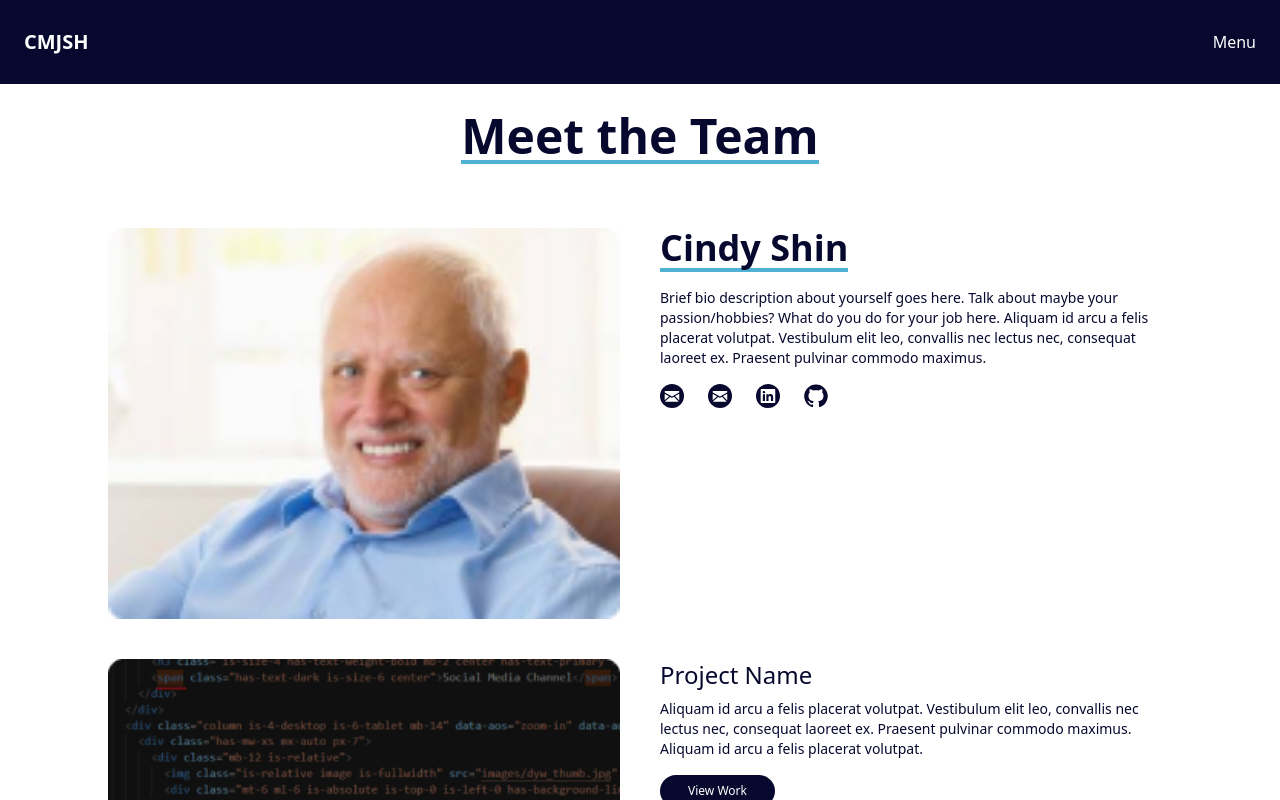
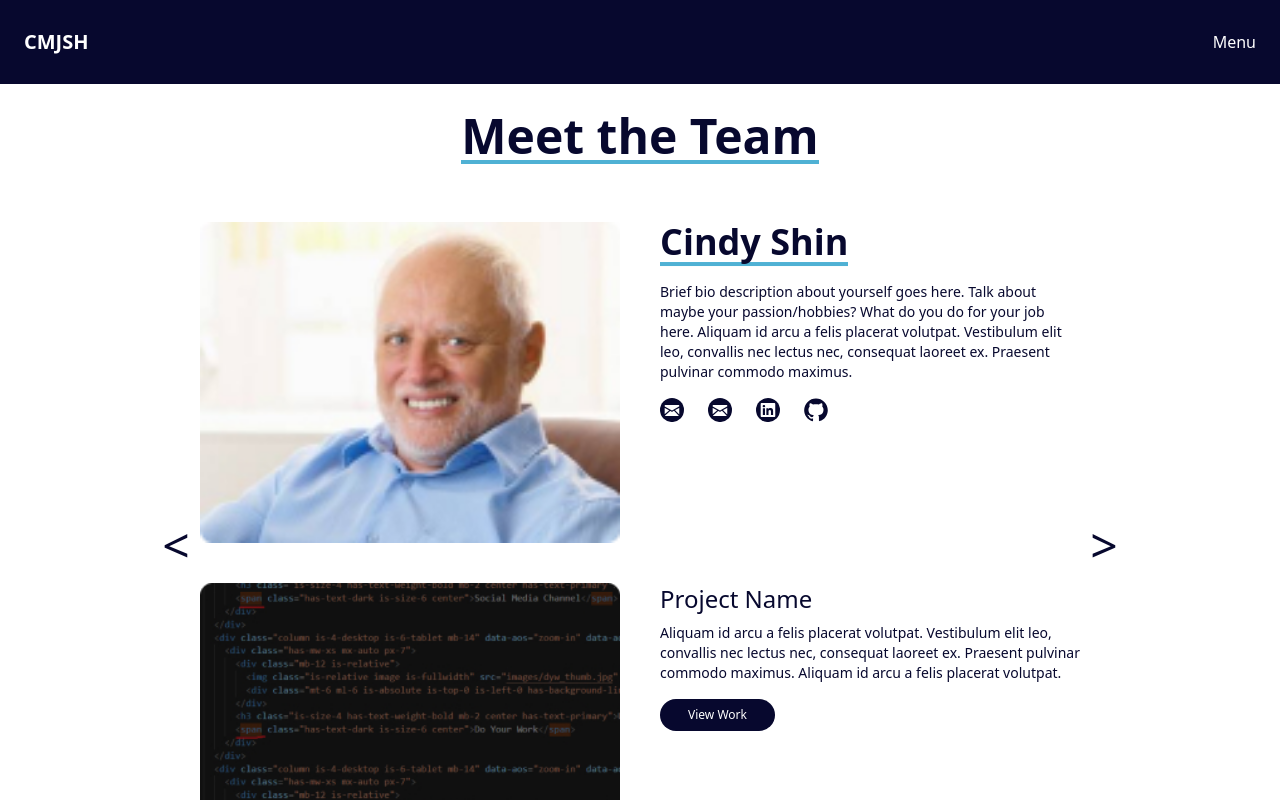
Before and after one commit to jessicamlee/CMJSH-agency, a React (Create React App) app: page /ProfilePage in a window 1280 px wide. Shown: the top 800 px of the page. Built offline with nearby package versions, Linux system fonts and the light colour scheme.

Commit message:
:wrench: :art: :fire: Profile Page
- Re-add Flowbite and Flowbite React to use the Carousel Component with Tailwind (after researching other approaches)
- Style Profile Cards for Carousel Component
- Remove unused ProfileSlider.js file

```diff
--- a/package.json
+++ b/package.json
@@ -48,6 +48,8 @@
     "@babel/preset-react": "^7.18.6",
     "aos": "^2.3.4",
     "autoprefixer": "^10.4.13",
+    "flowbite": "^1.5.4",
+    "flowbite-react": "^0.3.5",
     "gulp": "^4.0.2",
     "gulp-babel": "^8.0.0",
     "gulp-concat": "^2.6.1",
--- a/src/components/ProfileCard.js
+++ b/src/components/ProfileCard.js
@@ -19,10 +19,10 @@ export default function ProfileCard({
 }) {
 
     return (
-        <div key={id} className="grid grid-cols-1 gap-y-10 md:pt-9 md:pb-11 md:px-23">
+        <div key={id} className="grid grid-cols-1 gap-y-10 gap-x-4 md:px-10">
             <div className="grid grid-cols-1 md:grid-cols-2 md:gap-x-10">
                 <img className="img-profiles" src={imagePath} alt={imageName} />
-                <div>
+                <div className="h-fit">
                     <h2 className="text-4xl text-left text-darkBlue font-bold border-b-4 w-fit border-lightBlue dark:text-white">{name}</h2>
                     <p className="para-profiles mt-4">{fullBio}</p>
                     <ul className="flex gap-x-6 mt-4">
--- a/src/index.css
+++ b/src/index.css
@@ -25,3 +25,7 @@
 .para-profiles {
     @apply text-darkBlue text-xs font-light leading-5 md:text-sm xl:font-regular dark:text-white;
 }
+
+button.group {
+    @apply absolute bottom-50- mb-12 lg:top-0 w-52 text-5xl font-regular text-darkBlue dark:text-white;
+}
--- a/src/layout/ProfileSlider.js
+++ /dev/null
@@ -1,13 +0,0 @@
-import ProfileCard from "../components/ProfileCard";
-import { dataTeamMembers } from "../constants";
-
-export default function ProfileSlider() {
-
-    return (
-        <div>
-            {dataTeamMembers.map((item) => {
-                return ProfileCard(item);
-            })}
-        </div>
-    )
-}
--- a/src/pages/ProfilePage.js
+++ b/src/pages/ProfilePage.js
@@ -1,15 +1,27 @@
-import ProfileSlider from "../layout/ProfileSlider";
+import { Carousel } from "flowbite-react";
+import ProfileCard from "../components/ProfileCard";
+import { dataTeamMembers } from "../constants";
 
 export default function Profiles() {
 
     return (
-        <main>
-            <div className="grid gap-7 py-7 px-4">
-                <h1 className="text-4xl md:text-5xl text-darkBlue font-bold border-b-4 w-fit border-lightBlue md:mx-auto dark:text-white">
-                    Meet the Team
-                </h1>
+        <main className="grid gap-7 py-7 px-4">
+            <h1 className="text-4xl md:text-5xl text-darkBlue font-bold border-b-4 w-fit border-lightBlue md:mx-auto dark:text-white">
+                Meet the Team
+            </h1>
 
-                <ProfileSlider />
+            <div className="h-240 sm:h-292 md:h-140 lg:h-176 xl:h-232 px-8 container max-w-screen-xl mx-auto mb-1.5">
+                <Carousel
+                    // slideInterval={10000}
+                    slide={false}
+                    indicators={false}
+                    leftControl="<"
+                    rightControl=">"
+                >
+                    {dataTeamMembers.map((item) => {
+                        return ProfileCard(item);
+                    })}
+                </Carousel>
             </div>
         </main>
     )
--- a/tailwind.config.js
+++ b/tailwind.config.js
@@ -43,14 +43,24 @@ module.exports = {
         '47pct': '47%',
       },
 
-      zIndex: {
-        '1':'1',
+      height: {
+        '140': '35rem',
+        '176': '44rem',
+        '232': '58rem',
+        '240': '60rem',
+        '292': '73rem',
       },
 
       spacing: {
-        '23':'92px',
+        '50-': '-50px'
+      },
+
+      zIndex: {
+        '1': '1',
       },
     }
   },
-  plugins: [],
+  plugins: [
+    require('flowbite/plugin')
+  ],
 }
```
Also changed, not shown: 1 other file (tests, documents, lock files or other folders).
